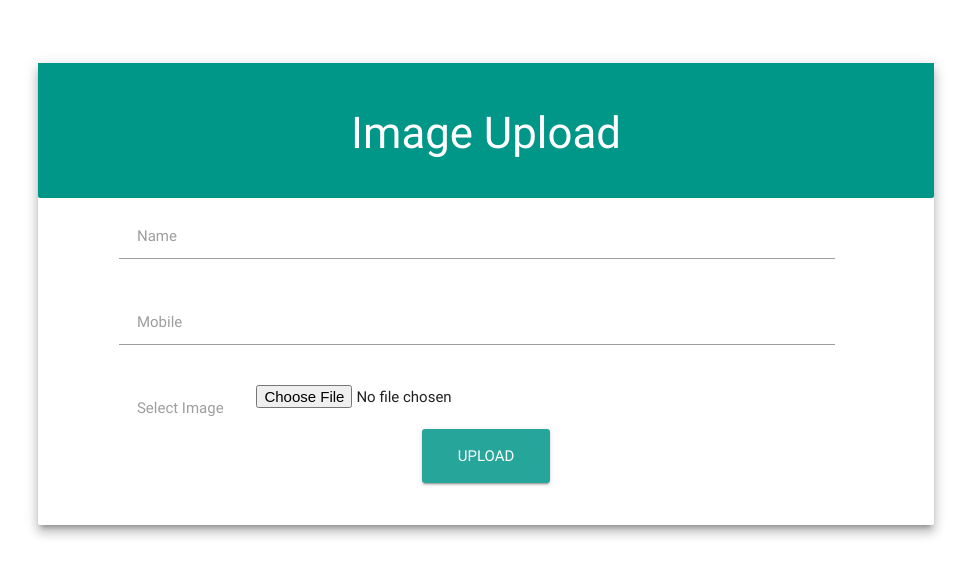
After one commit to gyancodenicely/Codenicely, a Django app: a page that uses templates/imageupload.html in a window 1280 px wide. The commit adds this page. Shown: the top 576 px of the page, without its empty margins (154-1125 px from the left). Run offline with Django 3.2, Linux system fonts and the light colour scheme; some libraries are stand-ins or nearby versions.

Commit message:
some changes

```diff
--- a/Codenicely/settings.py
+++ b/Codenicely/settings.py
@@ -120,6 +120,7 @@ USE_TZ = True
 # https://docs.djangoproject.com/en/2.1/howto/static-files/
 
 STATIC_URL = '/static/'
+STATIC_ROOT='/Home/PycharmProjects/Codenicely/static/'
 
 MEDIA_URL='/media/'
-MEDIA_ROOT=os.path.join(BASE_DIR,'/media/')
+MEDIA_ROOT='/Home/PycharmProjects/Codenicely/media/'
--- a/Codenicely/urls.py
+++ b/Codenicely/urls.py
@@ -40,6 +40,8 @@ urlpatterns = [
     url(r'^add_marks/$',views.add_Marks),
     url(r'^marks/$',views.marks),
     url(r'^update_marks/$',views.update_marks),
+    url(r'^imageuploadpage/$',views.imageuploadpage),
+    url(r'^imageupload/$',views.imageupload),
 
 
 
@@ -54,4 +56,4 @@ urlpatterns = [
 
 
 
-]
+]+ static(settings.MEDIA_URL,document_root=settings.MEDIA_ROOT)
--- a/MyApp/views.py
+++ b/MyApp/views.py
@@ -281,6 +281,7 @@ def add_Marks(request):
         sanskrit = request.POST.get('sanskrit')
         obtain = request.POST.get('obtain')
         percentage=request.POST.get('percentage')
+        result=request.POST.get('result')
 
         # print(sid)
         # print(roll_no)
@@ -299,7 +300,7 @@ def add_Marks(request):
 
         id=StudentData.objects.get(id=sid)
         print(id)
-        marks = Marks.objects.create(id=id ,roll_no=roll_no,math=math,science=science,socal=socal,english=english,hindi=hindi,sanskrit=sanskrit,obtain=obtain,percentage=percentage)
+        marks = Marks.objects.create(id=id ,roll_no=roll_no,math=math,science=science,socal=socal,english=english,hindi=hindi,sanskrit=sanskrit,obtain=obtain,percentage=percentage,result=result)
         if marks:
             response['success']=True
             return JsonResponse(response)
@@ -319,27 +320,63 @@ def marks(request):
 
 @csrf_exempt
 def update_marks(request):
+    if request.method == "POST":
+        response = {}
+        sid = request.POST.get('sid')
+        roll_no = request.POST.get('roll_no')
+        math = request.POST.get('math')
+        science = request.POST.get('science')
+        socal = request.POST.get('socal')
+        english = request.POST.get('english')
+        hindi = request.POST.get('hindi')
+        sanskrit = request.POST.get('sanskrit')
+        obtain = request.POST.get('obtain')
+        percentage = request.POST.get('percentage')
+        result=request.POST.get('result')
+        # print(sid)
+        # print(roll_no)
+        # print(math)
+        # print(science)
+        # print(socal)
+        # print(english)
+        # print(hindi)
+        # print(sanskrit)
+        # print(obtain)
+        # print(percentage)
+        # print(result)
+        # response['success'] = True
+        # return JsonResponse(response)
+        marks = Marks.objects.filter(id_id=sid,roll_no=roll_no).update(math=math,science=science,socal=socal,english=english,hindi=hindi,sanskrit=sanskrit,obtain=obtain,percentage=percentage,result=result)
+        #print(marks)
+        if marks:
+            response['success']=True
+            return JsonResponse(response)
+        else:
+            response['success']=False
+            return JsonResponse(response)
+
+#image upload
+@csrf_exempt
+def imageuploadpage(request):
+    return  render(request,'imageupload.html')
+
+@csrf_exempt
+def imageupload(request):
     response={}
-    sid = request.POST.get('sid')
-    roll_no = request.POST.get('roll_no')
-    math = request.POST.get('math')
-    science = request.POST.get('science')
-    socal = request.POST.get('socal')
-    english = request.POST.get('english')
-    sanskrit = request.POST.get('sanskrit')
-    obtain = request.POST.get('obtain')
-    percentage = request.POST.get('percentage')
-    print(sid)
-    print(roll_no)
-    print(math)
-    print(science)
-    print(socal)
-    print(english)
-    print(sanskrit)
-    print(obtain)
-    print(percentage)
-    response['success']=True
+    if request.method == "POST":
+        name = request.POST.get('name')
+        mobile=request.POST.get('mobile')
+        photo = request.FILES('photo')
+        reg = ImageUpload.objects.create(name=name,mobile=mobile,image=photo)
+        if reg:
+            response['success']=True
+            return JsonResponse(response)
     return JsonResponse(response)
+
+
+
+
+
 
 
 
--- /dev/null
+++ b/templates/imageupload.html
@@ -0,0 +1,88 @@
+<!DOCTYPE html>
+<html lang="en">
+<head>
+    <meta charset="UTF-8">
+    <title>Image Upload</title>
+    <link href="https://fonts.googleapis.com/icon?family=Material+Icons" rel="stylesheet">
+    <link rel="stylesheet" href="https://cdnjs.cloudflare.com/ajax/libs/materialize/0.100.2/css/materialize.min.css">
+    <script src="https://cdnjs.cloudflare.com/ajax/libs/materialize/0.100.2/js/materialize.min.js"></script>
+    <script src="https://ajax.googleapis.com/ajax/libs/jquery/2.2.2/jquery.min.js"></script>
+    <script type="text/javascript" src="https://cdnjs.cloudflare.com/ajax/libs/materialize/0.97.5/js/materialize.min.js"></script>
+
+</head>
+<body>
+   <div class="container">
+       <div class="row">
+           <div class="col s12 l12 m12 m-auto" style="margin-top: 6%;">
+               <div class="card z-depth-4">
+                   <div class="card-content teal white-text center-align">
+                           <h3>Image Upload</h3>
+                   </div>
+                    <div class="container-fluid">
+                        <div class="row">
+                            <div class="input-field  ">
+                              <input   type="text" name="name" style="width: 78%;margin-left: 10%" class="name" id="name"  autocomplete="off">
+                              <label for="name" style="margin-left: 12%;">Name </label>
+                            </div>
+                      </div>
+                      <div class="row">
+                            <div class="input-field  ">
+                              <input type="text" name="mobile" style="width: 78%;margin-left: 10%" class="mobile" id="mobile" maxlength="10" autocomplete="off">
+                              <label for="mobile" style="margin-left: 12%;">Mobile </label>
+                            </div>
+                      </div>
+                      <div class="row">
+                            <div class="input-field  ">
+                              <input type="file" name="photo" style="width: 78%;margin-left: 25%" class="photo" id="photo" >
+                              <label for="photo" style="margin-left: 12%;">Select Image </label>
+                            </div>
+                      </div>
+                      <div class="row">
+                            <div class="input-field center-align ">
+                              <input type="submit" value="upload" class="btn waves-effect waves-light btn-large" onclick="return upload_image()">
+
+                            </div>
+                      </div><br>
+                   </div>
+               </div>
+           </div>
+       </div>
+   </div>
+<script type="text/javascript">
+    function upload_image() {
+        var name = document.getElementById('name').value;
+        var mobile = document.getElementById('mobile').value;
+        if(name == ""){
+            Materialize.toast("Enter Name..",2000,'rounded');
+            name.focus();
+            return false;
+            }
+        else if(mobile == ""){
+            Materialize.toast("Enter Mobile No....",2000,'rounded');
+            mobile.focus();
+            return false;
+        }
+        ajax_method()
+    }
+    function ajax_method() {
+        $.ajax({
+            type:'POST',
+            url:/imageupload/,
+            data:{
+                name:$('.name').val(),
+                mobile:$('.mobile').val(),
+                photo:$('.photo').val()
+            },
+            success:function () {
+                if(data.success == true){
+                    Materialize.toast("Upload SuccessFull....",2000,'rounded');
+                    window.location=/dashboard/
+                }else{
+                    Materialize.toast("Upload Failed..",2000,'rounded')
+                }
+            }
+        })
+    }
+</script>
+</body>
+</html>
--- a/templates/login.html
+++ b/templates/login.html
@@ -24,7 +24,7 @@
                    <div class="row">
                         <div class="input-field  ">
                           <i class="material-icons prefix " style="margin-left: 2%;">phone</i>
-                          <input id="mobile"  type="text" name="mobile" style="width: 78%;margin-left: 10%" class="validate mobile" id="mobile" maxlength="10" autocomplete="off" onkeypress="return numberCheck(event)">
+                          <input type="text" name="mobile" style="width: 78%;margin-left: 10%" class="validate mobile" id="mobile" maxlength="10" autocomplete="off" onkeypress="return numberCheck(event)">
                           <label for="mobile" style="margin-left: 12%;">Mobile</label>
                         </div>
                    </div>
```
Also changed, not shown: MyApp/models.py (+8 -0 lines), MyApp/static/js_file/dashboard.js (+5 -4 lines), MyApp/static/js_file/marks.js (+74 -2 lines), templates/dashboard.html (+4 -4 lines), templates/marks.html (+13 -3 lines), MyApp/migrations/0004_marks_result.py (added), MyApp/migrations/0005_imageupload.py (added), db.sqlite3.
